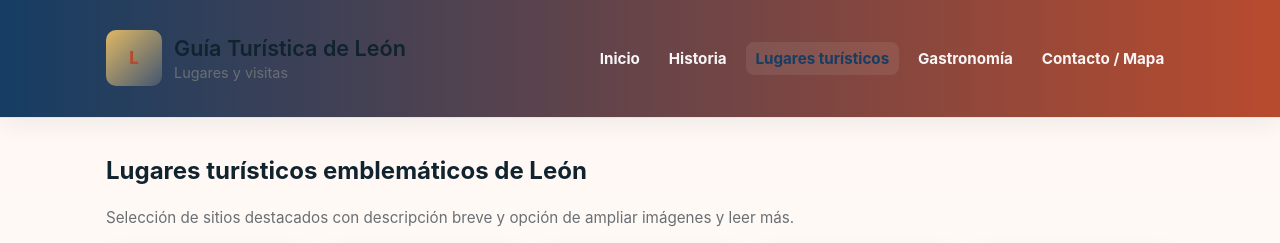
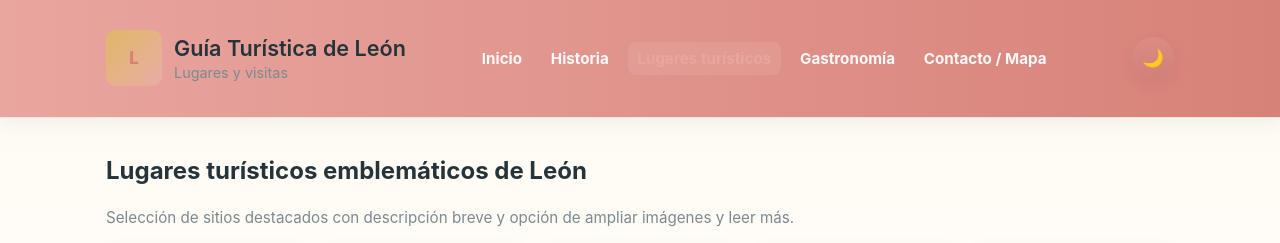
Before and after one commit to Rolando8-03/PCD0125_Segundo_Corte, a plain HTML site: page lugares.html in a window 1280 px wide. Shown: the top 243 px of the page. Drawn offline with Linux system fonts and the light colour scheme.

Commit message:
se adpotan los archivos de rolando_mayorga para reemplazar  el estado actual

```diff
--- a/script.js
+++ b/script.js
@@ -3,6 +3,54 @@ document.addEventListener('DOMContentLoaded', function(){
 	// 1) Insertar año en todos los pies de página
 	var years = document.querySelectorAll('#year, #year-h, #year-l, #year-g, #year-c');
 	years.forEach(function(el){ if(el) el.textContent = new Date().getFullYear(); });
+
+	/* ----------------------- Theme / Modo oscuro -----------------------
+	   - Apply user's saved theme (localStorage 'site_theme') if present.
+	   - Otherwise respect OS preference (prefers-color-scheme).
+	   - Provide an accessible toggle button appended to the header container.
+	*/
+	(function(){
+		var themeKey = 'site_theme';
+		function applyTheme(t){
+			if(t === 'dark') document.documentElement.setAttribute('data-theme','dark');
+			else document.documentElement.removeAttribute('data-theme');
+		}
+
+		// Initialize theme from localStorage or OS preference
+		var saved = null;
+		try{ saved = localStorage.getItem(themeKey); }catch(e){ /* ignore */ }
+		if(saved){ applyTheme(saved); }
+		else if(window.matchMedia && window.matchMedia('(prefers-color-scheme: dark)').matches){ applyTheme('dark'); }
+
+		// Create theme toggle button and insert into header (or body if header not found)
+		var container = document.querySelector('.site-header .container') || document.body;
+		var btn = document.createElement('button');
+		btn.className = 'theme-toggle';
+		btn.type = 'button';
+		function updateBtn(){
+			var isDark = document.documentElement.getAttribute('data-theme') === 'dark';
+			btn.innerHTML = isDark ? '☀️' : '🌙';
+			btn.setAttribute('aria-label', isDark ? 'Cambiar a tema claro' : 'Cambiar a tema oscuro');
+			btn.setAttribute('aria-pressed', String(isDark));
+		}
+		updateBtn();
+		container.appendChild(btn);
+
+		btn.addEventListener('click', function(){
+			var isDark = document.documentElement.getAttribute('data-theme') === 'dark';
+			if(isDark){ applyTheme('light'); try{ localStorage.removeItem(themeKey); }catch(e){} }
+			else { applyTheme('dark'); try{ localStorage.setItem(themeKey,'dark'); }catch(e){} }
+			updateBtn();
+		});
+
+		// If user has no explicit choice, listen to OS theme changes and adapt
+		if(window.matchMedia){
+			var mq = window.matchMedia('(prefers-color-scheme: dark)');
+			var mqHandler = function(e){ if(!localStorage.getItem(themeKey)){ applyTheme(e.matches ? 'dark' : 'light'); updateBtn(); } };
+			if(typeof mq.addEventListener === 'function') mq.addEventListener('change', mqHandler);
+			else if(typeof mq.addListener === 'function') mq.addListener(mqHandler);
+		}
+	})();
 
 	// 2) Formulario de contacto (envío simulado y validación ligera)
 	var form = document.getElementById('contact-form');
--- a/style.css
+++ b/style.css
@@ -3,18 +3,18 @@
 */
 
 :root{
-  --bg: #fff7f3;
-  --surface: #ffffff;
-  --muted: #6a6f73;
-  --text: #10232e;
-  --accent: #163d63;
-  --accent-2: #b84b2e;
-  --gold: #e0b865;
-  --sand: #f3e7d8;
-  --border: #e8e3dd;
-  --shadow-sm: 0 8px 24px rgba(16,32,48,0.06);
-  --shadow-lg: 0 24px 48px rgba(16,32,48,0.09);
-  --radius: 12px;
+	--bg: #fbfbfc;          /* very light slate */
+	--surface: #ffffff;     /* card surface */
+	--muted: #7b8a90;       /* muted gray-blue */
+	--text: #25404a;        /* soft navy for text */
+	--accent: #a8d0e6;      /* pastel blue */
+	--accent-2: #ffd6c2;    /* pastel peach */
+	--accent-3: #f6e7c1;    /* soft warm accent */
+	--sand: #fff6ee;        /* pale sand */
+	--border: #e9eef2;      /* very soft border */
+	--shadow-sm: 0 6px 18px rgba(37,64,74,0.06);
+	--shadow-lg: 0 20px 40px rgba(37,64,74,0.08);
+	--radius: 10px;
 }
 
 *{box-sizing:border-box}
@@ -365,3 +365,56 @@ button{background:var(--accent-2);color:#fff;padding:.6rem 1rem;border:0;border-
 #bienvenida .hero-inner{display:flex;flex-direction:column;align-items:center;text-align:center}
 #bienvenida .hero-cta{justify-content:center}
 #bienvenida .muted-small{max-width:68ch;margin-left:0;margin-right:0;text-align:left}
+
+/*
+	Palette override for interface: cream background + soft red accents.
+	This final :root block intentionally overrides earlier variable definitions
+	so the site's interface (header, nav, buttons) uses a cream + soft-red theme.
+*/
+:root{
+	--bg: #fffaf2;        /* warm cream page background */
+	--surface: #ffffff;   /* surfaces/cards */
+	--text: #24343a;      /* primary text (kept readable) */
+	--muted: #7b8a90;     /* muted text */
+	--accent: #e9a59f;    /* soft red / coral for primary interface accents */
+	--accent-2: #d78279;  /* slightly deeper soft-red for gradients/hover */
+	--accent-3: #f6e6dd;  /* pale cream for subtle highlights */
+	--border: #efe6e2;    /* light warm border */
+	--shadow-sm: 0 6px 18px rgba(36,52,58,0.06);
+	--shadow-lg: 0 20px 40px rgba(36,52,58,0.08);
+	--radius: 10px;
+}
+
+/* Dark theme: variables override when [data-theme="dark"] is present on <html>
+	 Also respected automatically via prefers-color-scheme in JS if user has no saved choice.
+*/
+[data-theme="dark"]{
+	--bg: #071018;          /* very dark blue-green */
+	--surface: #0b1620;     /* card surface */
+	--text: #e6f2f5;        /* light text */
+	--muted: #98a6ad;       /* muted light */
+	--accent: #e9a59f;      /* soft coral works as highlight on dark */
+	--accent-2: #d78279;    /* hover/deeper accent */
+	--accent-3: #062028;    /* deep accent for backgrounds */
+	--border: rgba(255,255,255,0.06);
+	--shadow-sm: 0 8px 20px rgba(0,0,0,0.6);
+	--shadow-lg: 0 24px 48px rgba(0,0,0,0.65);
+}
+
+/* Theme toggle button (inserted dynamically by JS). Small, accessible, unobtrusive */
+.theme-toggle{
+	--size: 42px;
+	width:var(--size);height:var(--size);border-radius:999px;border:0;display:inline-flex;align-items:center;justify-content:center;
+	background:linear-gradient(180deg, rgba(255,255,255,0.06), rgba(0,0,0,0.04));
+	color:var(--text);cursor:pointer;box-shadow:var(--shadow-sm);font-size:1.1rem;
+}
+.site-header .theme-toggle{margin-left:.6rem}
+
+@media (max-width:600px){
+	.theme-toggle{width:36px;height:36px;font-size:1rem}
+}
+
+/* Respect OS preference by providing a light fallback in CSS if JS doesn't run.
+	 This only sets the preferred color-scheme meta for user agents; JS will set data-theme at runtime.
+*/
+/* prefers-color-scheme handling is done via JS and [data-theme="dark"]; no empty rules needed here */
```
Also changed, not shown: index.html (+13 -13 lines).
